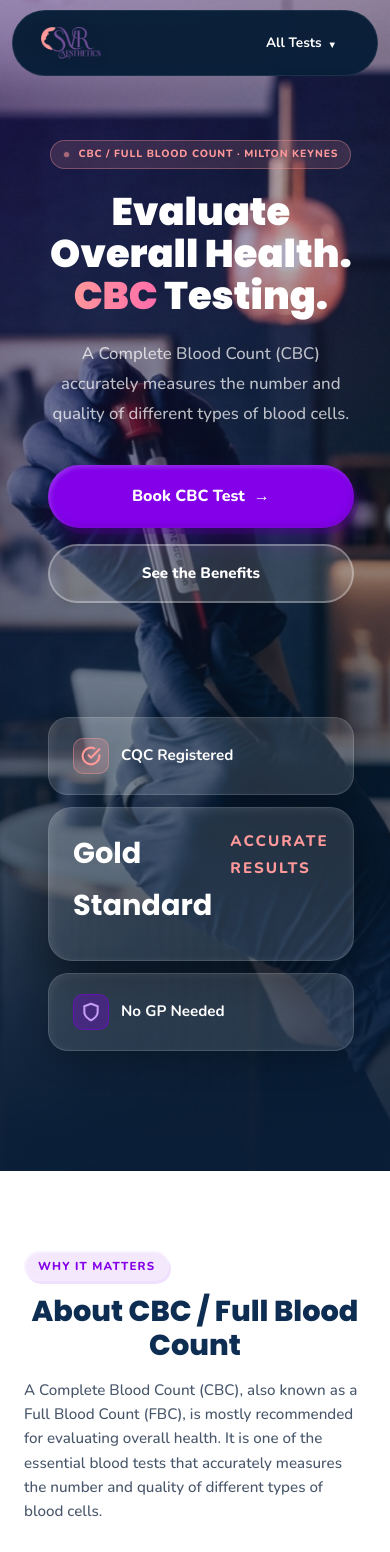
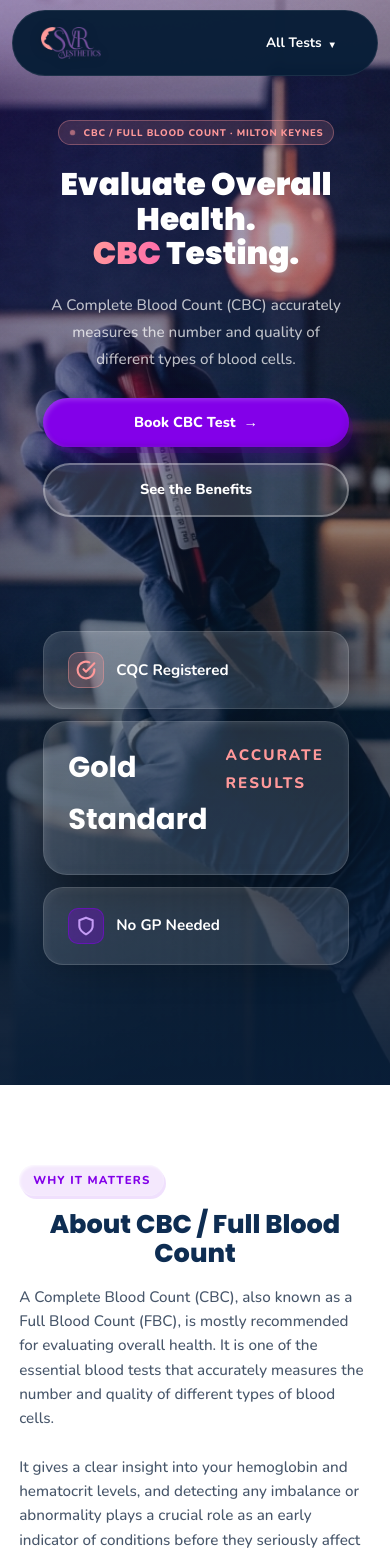
Before and after one commit to Asma-Khanum1722/landing-pages, a Next.js app: page /cbc in a window 390 px wide. Shown: the top 1552 px of the page. Built offline with nearby package versions, Linux system fonts and the light colour scheme.

Commit message:
Scale down typography and padding for extra narrow screens

```diff
--- a/src/app/globals.css
+++ b/src/app/globals.css
@@ -626,3 +626,18 @@ body{font-size:.94rem;color:var(--mid);line-height:1.8;margin-bottom:28px;font-w
   .stat-clay { background: rgba(255,255,255,0.12); }
   .btn-hero-ghost { background: rgba(255,255,255,0.15); }
 }
+
+@media(max-width:400px){
+  /* Adjustments for extra small screens (e.g. Galaxy A-series, iPhone SE) */
+  h1 { font-size: 1.95rem !important; }
+  .hero-h1 { font-size: 1.95rem !important; }
+  h2.stitle { font-size: 1.6rem !important; }
+  h3.stitle { font-size: 1.35rem !important; }
+  .hero-p { font-size: 0.95rem !important; margin-bottom: 24px !important; }
+  .hero-pill { font-size: 0.6rem !important; padding: 5px 10px !important; }
+  .btn-hero-main, .btn-hero-ghost { font-size: 0.9rem !important; padding: 12px 24px !important; }
+  #hero { padding-top: 100px !important; }
+  .stat-clay { padding: 16px !important; }
+  .info-img-wrap { min-height: 200px; }
+  section { padding: 40px 1.2rem !important; }
+}
```
